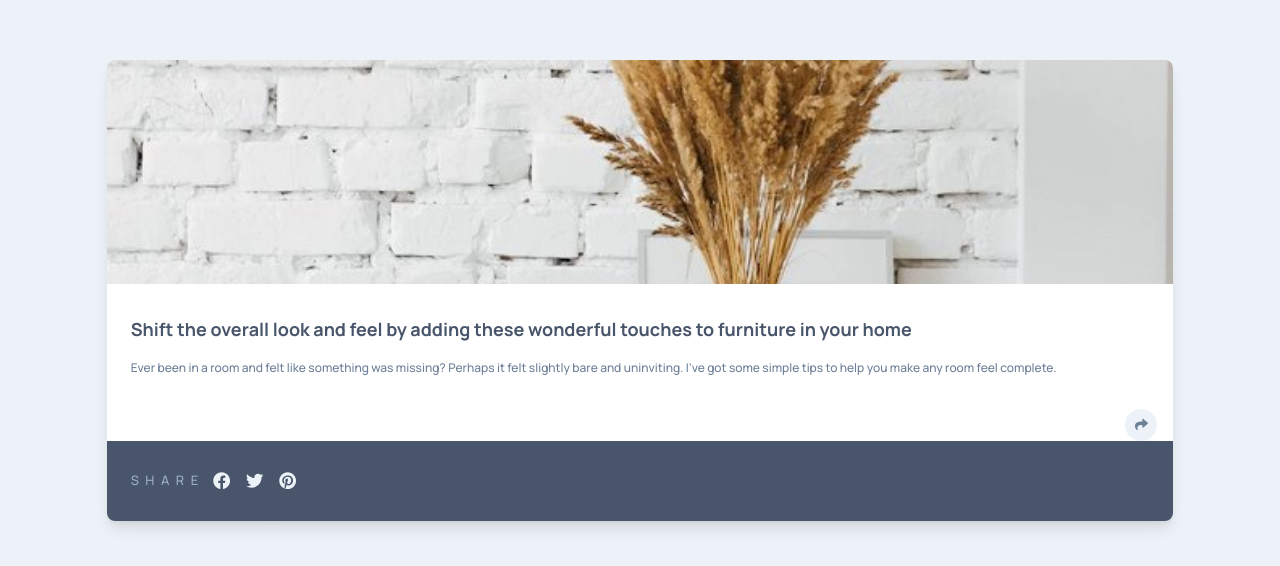
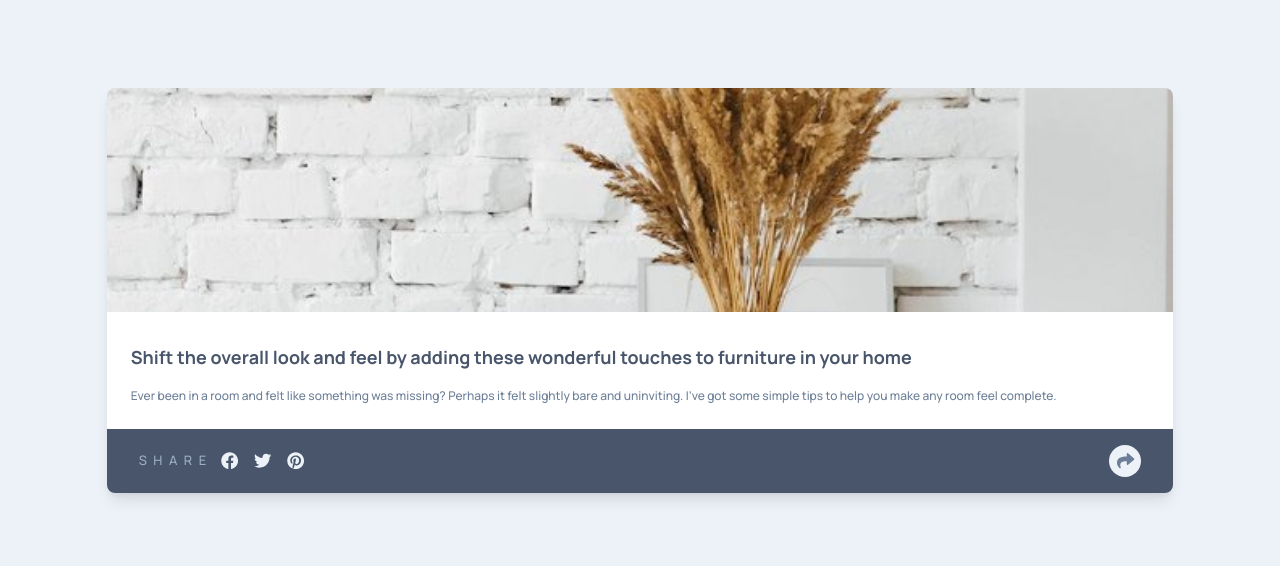
Before and after one commit to catcarbonell/fm-article-preview-component, a React (Create React App) app: page / in a window 1280 px wide. Shown: the part 110-676 px from the top of the page. Built offline with nearby package versions, Linux system fonts and the light colour scheme.

Commit message:
Bottom share menu aligned, added 'active' selector to tailwind config

```diff
--- a/src/App.js
+++ b/src/App.js
@@ -14,9 +14,9 @@ const App = () => {
             src={drawers}
             alt="A green drawer with a vase and some wheat strands on it" />
         <Description />
+        <User />
+        <Share />
         <ShareButton />
-        <Share />
-        <User />
       </div>
     </div>
   );
--- a/src/Components/Share.js
+++ b/src/Components/Share.js
@@ -4,8 +4,11 @@ import { faFacebook, faPinterest, faTwitter } from '@fortawesome/free-brands-svg
 
 const Share = () => {
     return(
-        <div className="w-full h-20 px-6 flex flex-row justify-start items-center bg-custom-400">
-            <div className="absolute z-10 flex content-around items-center">
+        <div className="absolute z-10 inset-x-0 bottom-0
+                        w-full h-16 px-8
+                        flex flex-row justify-start items-center
+                        bg-custom-400">
+            <div className="flex content-around items-center">
                 <h3 className="uppercase text-custom-200 tracking-hella">Share</h3>
                 <FontAwesomeIcon className="text-custom-100 m-2" size="lg" icon={faFacebook} />
                 <FontAwesomeIcon className="text-custom-100 m-2" size="lg" icon={faTwitter} />
--- a/src/Components/ShareButton.js
+++ b/src/Components/ShareButton.js
@@ -4,12 +4,15 @@ import { faShare } from '@fortawesome/free-solid-svg-icons';
 
 const ShareButton = () =>{
     return(
-        <div className="relative w-full p-4 relative flex justify-end items-center cursor-pointer">
-            <div className="absolute z-30  w-8 h-8 rounded-full
+        <div className="absolute z-30 bottom-0 inset-x-0
+                        w-full h-16 px-8 cursor-pointer
+                        flex justify-end items-center">
+            <div className="w-8 h-8 rounded-full
                             flex justify-center items-center
                             text-custom-300 bg-custom-100
-                            hover:text-custom-100 hover:bg-custom-400">
-                <FontAwesomeIcon icon={faShare} />
+                            hover:text-custom-100 hover:bg-custom-400
+                            active:text-white active:bg-custom-300">
+                <FontAwesomeIcon size="lg" icon={faShare} />
             </div>
     </div>
     );
--- a/src/Components/User.js
+++ b/src/Components/User.js
@@ -3,8 +3,8 @@ import avatar from '../Assets/avatar-michelle.jpg';
 
 const User = () => {
     return(
-        <div className="absolute z-0 flex flex-row w-full px-4 pb-4">
-            <div className="w-3/4 mx-auto flex flex-row justify-start">
+        <div className="relative flex flex-row w-full px-4 pb-4">
+            <div className="w-3/4 flex flex-row justify-start">
                 <img className="w-10 h-10 rounded-full shadow" src={avatar} alt="User Michelle Appleton" />
                 <div className="ml-2">
                     <h2 className="font-bold text-md text-custom-400">
--- a/tailwind.config.js
+++ b/tailwind.config.js
@@ -577,7 +577,7 @@ module.exports = {
     appearance: ['responsive'],
     backgroundAttachment: ['responsive'],
     backgroundClip: ['responsive'],
-    backgroundColor: ['responsive', 'hover', 'focus'],
+    backgroundColor: ['responsive', 'hover', 'focus', 'active'],
     backgroundImage: ['responsive'],
     gradientColorStops: ['responsive', 'hover', 'focus'],
     backgroundOpacity: ['responsive', 'hover', 'focus'],
@@ -642,7 +642,7 @@ module.exports = {
     strokeWidth: ['responsive'],
     tableLayout: ['responsive'],
     textAlign: ['responsive'],
-    textColor: ['responsive', 'hover', 'focus'],
+    textColor: ['responsive', 'hover', 'focus', 'active'],
     textOpacity: ['responsive', 'hover', 'focus'],
     textDecoration: ['responsive', 'hover', 'focus'],
     textTransform: ['responsive'],
```
